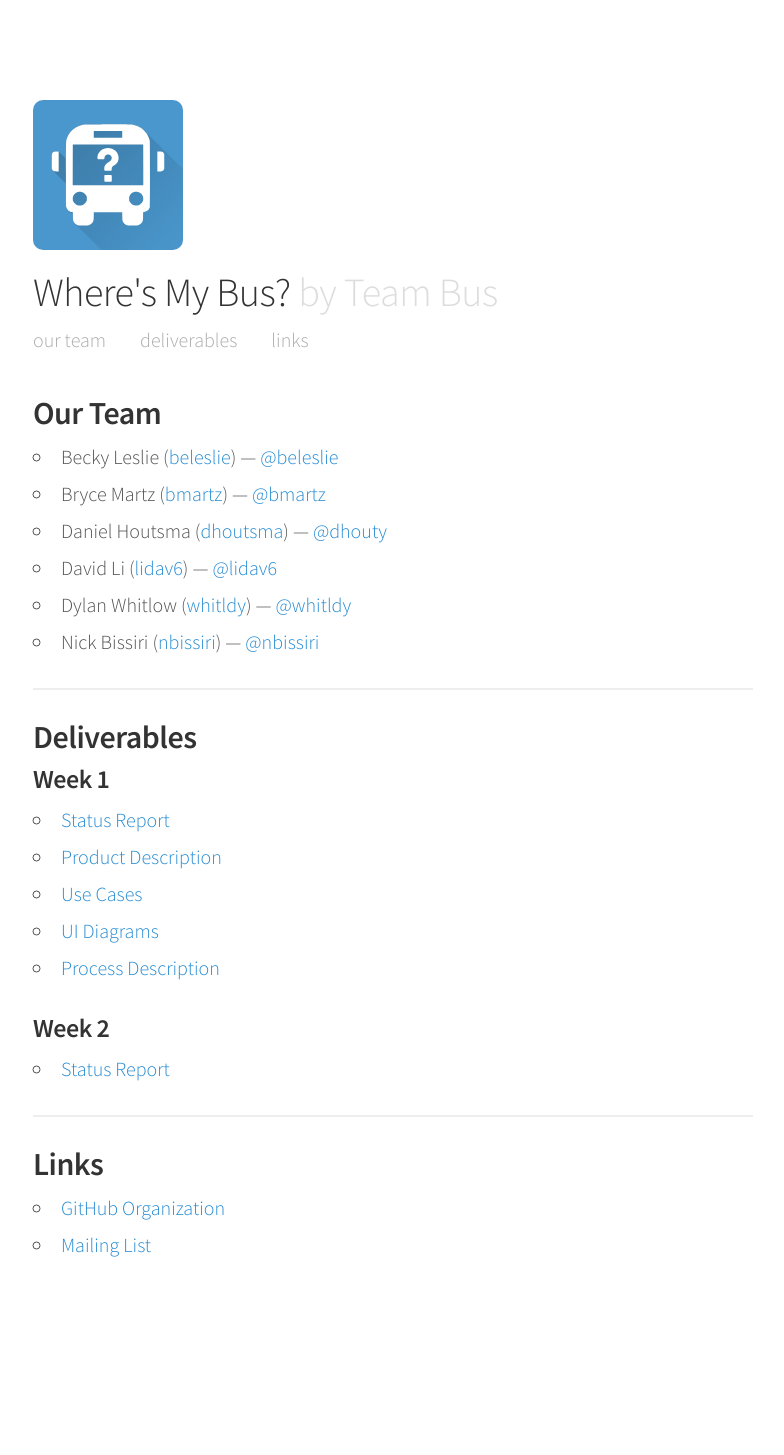
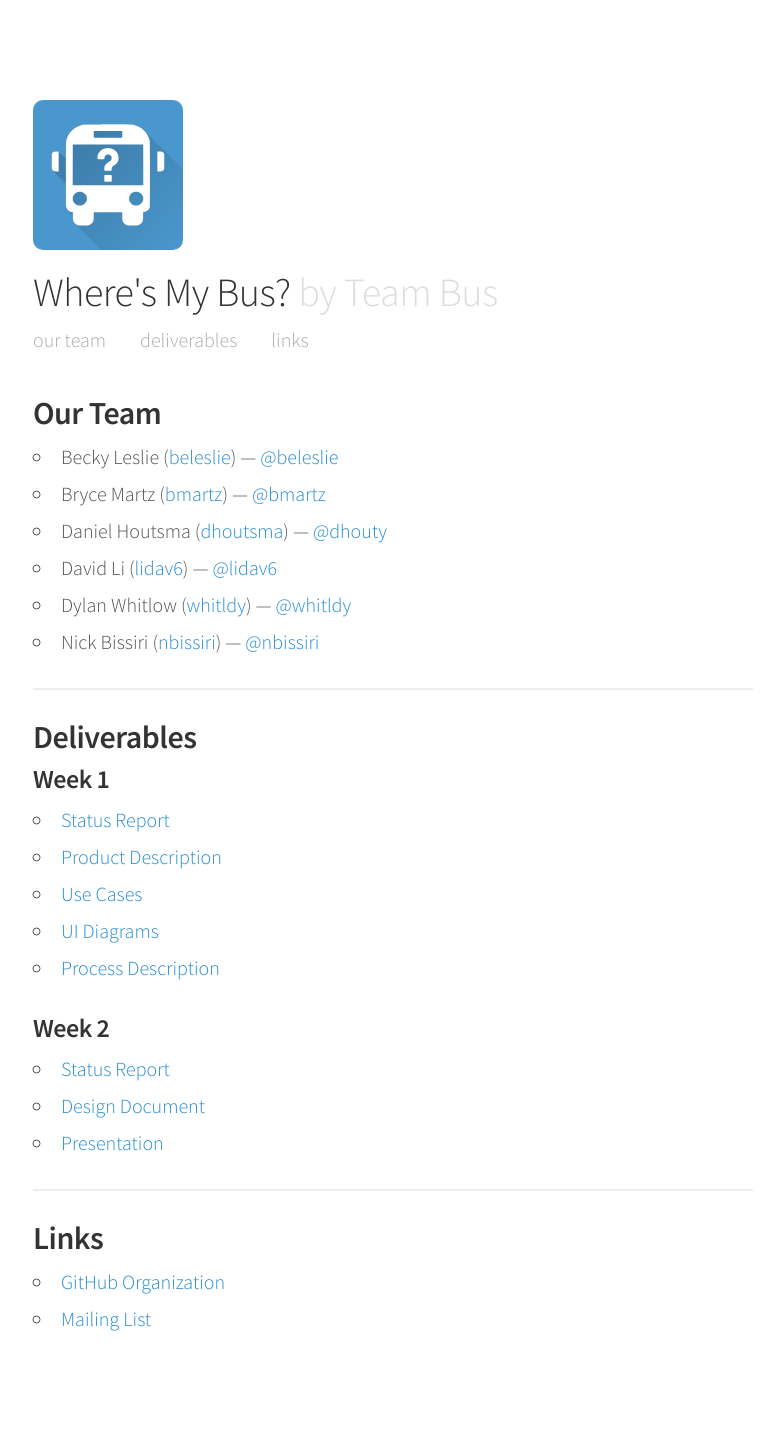
Before and after one commit to WheresMyBus/WheresMyBus.github.io, a Jekyll site: the page built from index.html, in a window 1280 px wide. Shown: the whole page, without its empty margins (247-1031 px from the left). Built offline with Jekyll 4.4.1, drawn with Linux system fonts in a browser that asks for light colours; before the commit the page ends 1381 px from its top, so only the background shows below that.

Commit message:
Add week 2 deliverables

```diff
--- a/_config.yml
+++ b/_config.yml
@@ -43,6 +43,10 @@ deliverables:
       path: Bus_ProcessDescription.pdf
   - - name: Status Report
       path: Bus_StatusReport2.pdf
+    - name: Design Document
+      path: Bus_DesignDocument.pdf
+    - name: Presentation
+      path: Bus_Presentation.pdf
 
 links:
   - name: GitHub Organization
```
Also changed, not shown: 2 other files.
